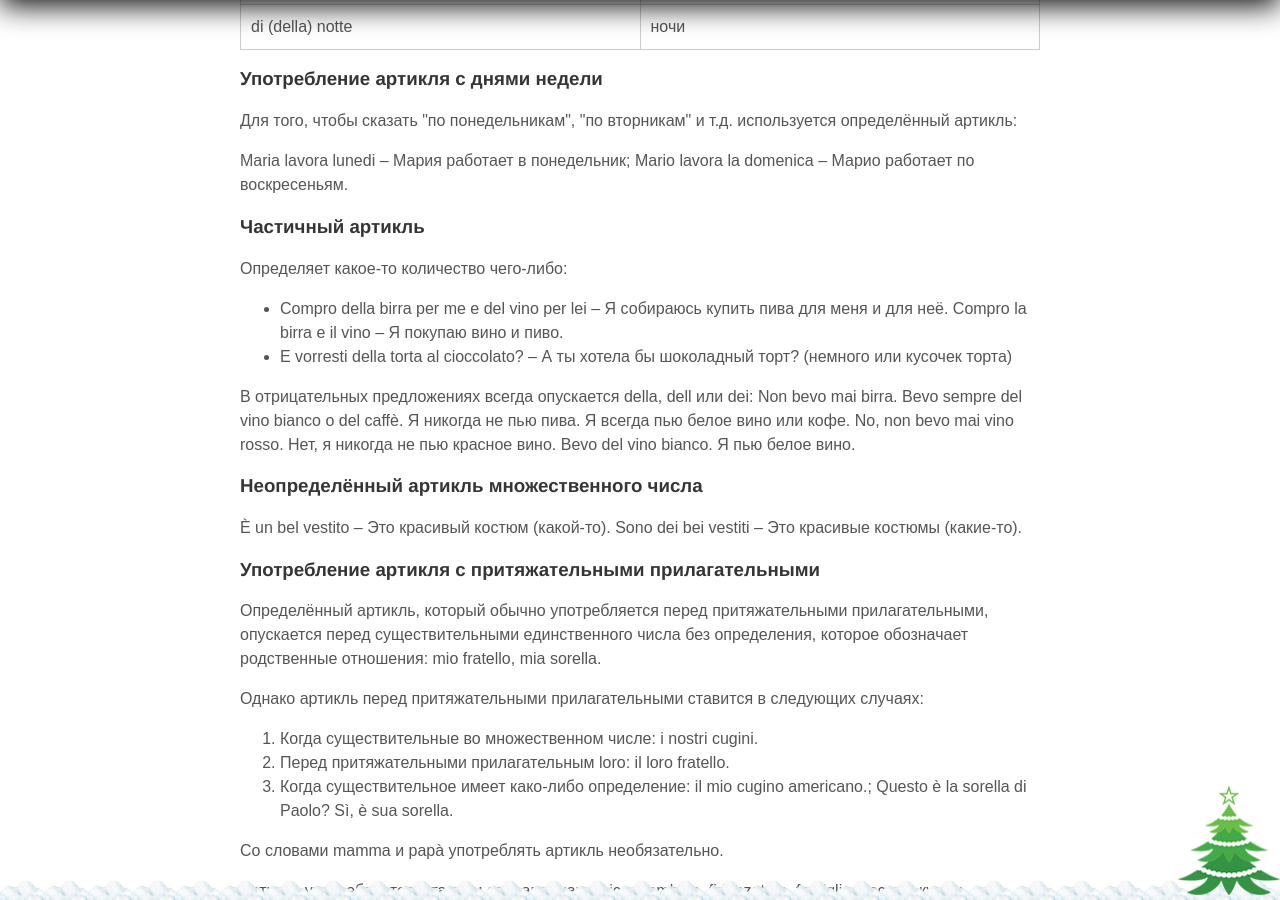
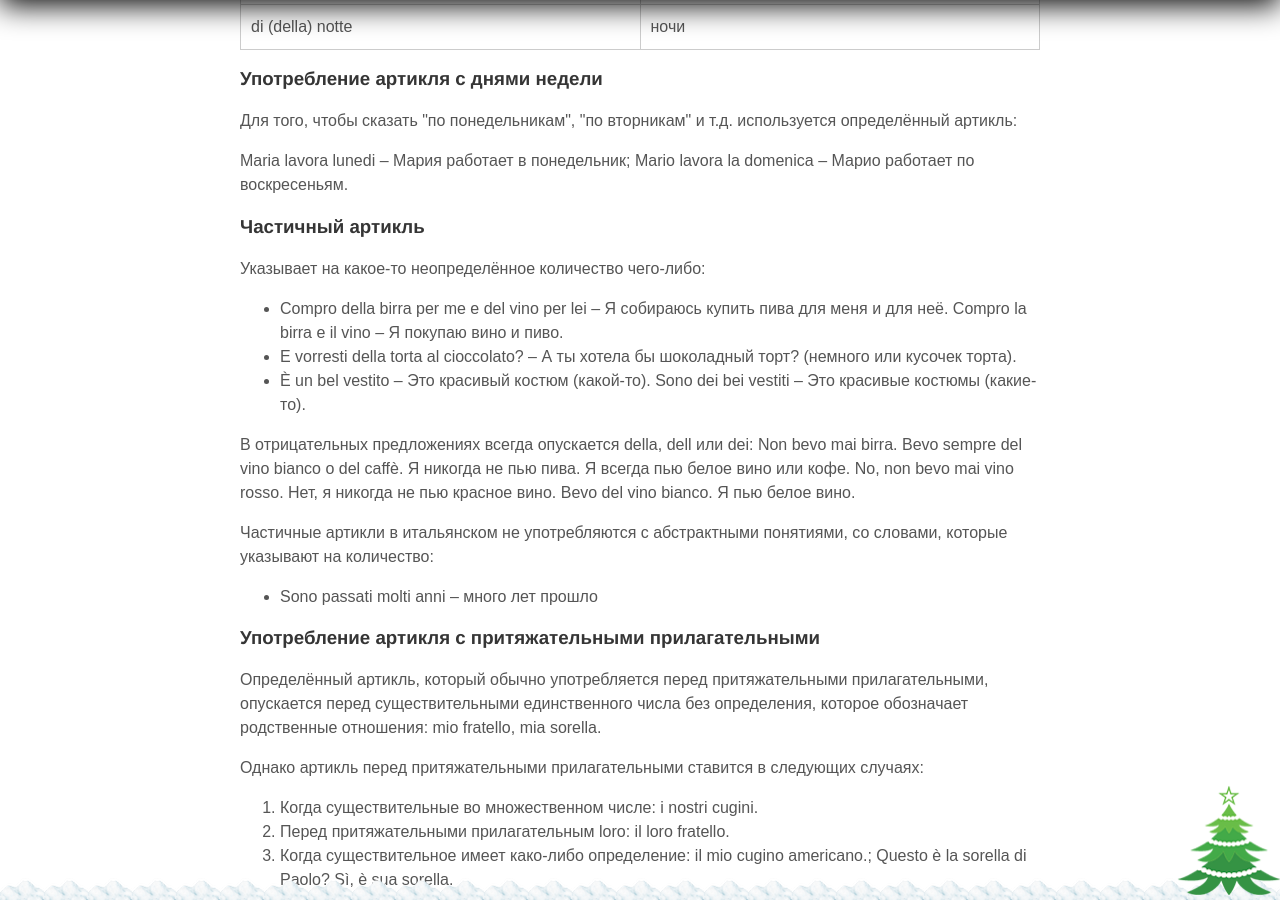
Before and after one commit to postolny/postolny.github.io, a Jekyll site: the page built from _posts/2021-01-05-articolo.md, in a window 1280 px wide and 900 px high, scrolled down 5910 px. Built offline with Jekyll 4.4.1, drawn with Linux system fonts in a browser that asks for light colours; nearby versions of some CDN libraries.

Commit message:
Add files via upload

```diff
--- a/_posts/2021-01-05-articolo.md
+++ b/_posts/2021-01-05-articolo.md
@@ -173,16 +173,17 @@ Maria lavora lunedi – Мария работает в понедельник; M
 
 ### Частичный артикль
 
-Определяет какое-то количество чего-либо:
+Указывает на какое-то неопределённое количество чего-либо:
 
 - Compro della birra per me e del vino per lei – Я собираюсь купить пива для меня и для неё. Compro la birra e il vino – Я покупаю вино и пиво.
-- E vorresti della torta al cioccolato? – А ты хотела бы шоколадный торт? (немного или кусочек торта)
+- E vorresti della torta al cioccolato? – А ты хотела бы шоколадный торт? (немного или кусочек торта).
+- È un bel vestito – Это красивый костюм (какой-то). Sono dei bei vestiti – Это красивые костюмы (какие-то).
 
 В отрицательных предложениях всегда опускается della, dell или dei: Non bevo mai birra. Bevo sempre del vino bianco o del caffè. Я никогда не пью пива. Я всегда пью белое вино или кофе. No, non bevo mai vino rosso. Нет, я никогда не пью красное вино. Bevo del vino bianco. Я пью белое вино.
 
-### Неопределённый артикль множественного числа
+Частичные артикли в итальянском не употребляются с абстрактными понятиями, со словами, которые указывают на количество:
 
-È un bel vestito – Это красивый костюм (какой-то). Sono dei bei vestiti – Это красивые костюмы (какие-то).
+- Sono passati molti anni – много лет прошло
 
 ### Употребление артикля с притяжательными прилагательными
 
```
